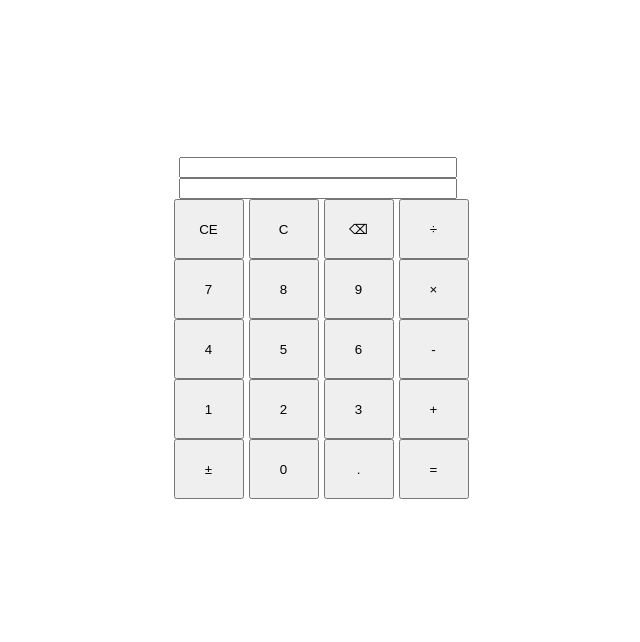
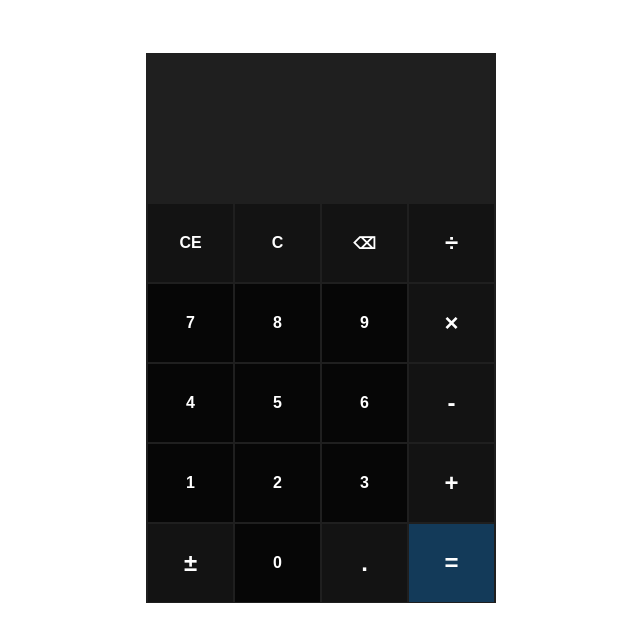
Before and after one commit to Adnan-001/odin-calculator, a plain HTML site: page index.html in a window 1280 px wide. Shown: the whole page, without its empty margins (319-959 px from the left). Drawn offline with Linux system fonts and the light colour scheme.

Commit message:
Add styling

```diff
--- a/index.html
+++ b/index.html
@@ -58,7 +58,7 @@
 
                 <div class="btn operator"><button>+</button></div>
 
-                <div class="btn unary-minus"><button>&#177;</button></div>
+                <div class="btn operator unary-minus"><button>&#177;</button></div>
 
                 <div class="btn number"><button>0</button></div>
 
--- a/style.css
+++ b/style.css
@@ -1,5 +1,6 @@
-body{
-    /* height: 100vh; */
+
+*{
+    box-sizing: border-box;
 }
 
 .content {
@@ -8,45 +9,82 @@ body{
     display: flex;
     justify-content: center;
     align-items: center;
+    user-select: none;
 }
 
 .calculator-display {
     display: flex;
     flex-direction: column;
     align-items: center;
+    justify-content: space-evenly;
 
+    height: 150px;
+    background-color: #1f1f1f;
 }
 
 .calculator-display div, .calculator-display input    {
-    width: 95%;
-
+    width: 330px;
+    background-color: #1f1f1f;
 }
 
+
+
 .calculator-body{
-    width: 300px;
-    height: 300px;
+    width: 350px;
+    height: 400px;
+    background-color: #1f1f1f;
 
+    flex-shrink: 0;
     display: flex;
     flex-wrap: wrap;
-    justify-content: space-around;
-
+    justify-content: space-evenly;
+    align-content: space-around;
 }
 
 .calculator-body button {
-    width: 70px;
-    height: 60px;
+    width: 85px;
+    height: 78px;
+    color: white;
+    border: 0;
 
-    /* padding: 0; */
-    /* border: 0; */
+
+    background-color: #131313;
+    font-size: 16px;
+    font-weight: 900;
 }
 
-.calculator-body .btn{
-    /* display: inline-block; */
+.calculator-body .number button{
+    background-color: #060606;
+    color: white;
+}
+
+.btn.equal button {
+    background-color: #133a59;
+    font-size: 24px;
+}
+
+.btn.deci button,
+.btn.operator button
+{
+    font-size: 24px;
 }
 
 .main-field input,
 .secondary-field input
 {
     text-align: right;
+    border: 0;
+}
+
+.main-field input {
+    color: white;
+    font-size: 36px;
+    font-weight: 700;
 
 }
+
+.secondary-field input {
+    color: #CAD0CF;
+    font-size: 24px;
+    font-weight: 700;
+}
```
